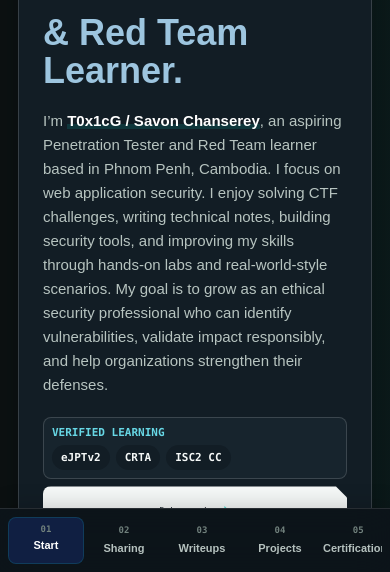
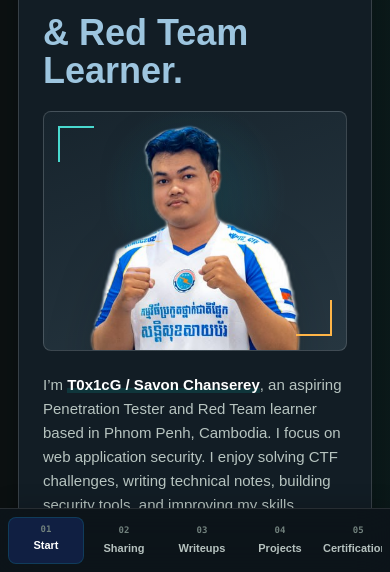
Before and after one commit to T0x1cG/T0x1cG.github.io, a plain HTML site: page index.html in a window 390 px wide. Shown: the part 272-844 px from the top of the page. Drawn offline with Linux system fonts and the light colour scheme; no server answers.

Commit message:
Add transparent portrait to homepage

```diff
--- a/clean-interface.css
+++ b/clean-interface.css
@@ -578,16 +578,29 @@ html[data-theme="dark"] .profile-copy h1 em,
 }
 
 .profile-copy{
-  display:flex;
-  flex-direction:column;
-  justify-content:center;
+  display:grid;
+  grid-template-columns:minmax(0,1.55fr) minmax(260px,.7fr);
+  grid-template-areas:
+    "kicker portrait"
+    "title portrait"
+    "summary portrait"
+    "proof portrait"
+    "actions portrait";
+  align-content:center;
+  align-items:start;
+  column-gap:clamp(28px,4vw,64px);
   width:100%;
   max-width:1180px;
   margin:0 auto;
   padding:clamp(26px,4vw,58px);
 }
 
+.profile-copy>.eyebrow{
+  grid-area:kicker;
+}
+
 .profile-copy h1{
+  grid-area:title;
   max-width:880px;
   margin:0 0 20px;
   font-size:clamp(44px,5.2vw,76px);
@@ -595,6 +608,7 @@ html[data-theme="dark"] .profile-copy h1 em,
 }
 
 .profile-copy .hero-summary{
+  grid-area:summary;
   max-width:760px;
   color:var(--clean-muted);
   font-size:clamp(16px,1.3vw,18px);
@@ -605,7 +619,60 @@ html[data-theme="dark"] .profile-copy h1 em,
   color:var(--clean-text);
 }
 
+.profile-portrait{
+  position:relative;
+  grid-area:portrait;
+  align-self:stretch;
+  min-height:clamp(480px,62vh,640px);
+  margin:0;
+  overflow:hidden;
+  border:1px solid var(--clean-line);
+  border-radius:calc(var(--clean-radius) - 4px);
+  background:
+    radial-gradient(circle at 50% 34%,rgba(22,163,184,.18),transparent 42%),
+    linear-gradient(160deg,var(--clean-panel-2),var(--clean-soft));
+  isolation:isolate;
+}
+
+.profile-portrait::before,
+.profile-portrait::after{
+  content:"";
+  position:absolute;
+  z-index:2;
+  width:34px;
+  height:34px;
+  pointer-events:none;
+}
+
+.profile-portrait::before{
+  top:14px;
+  left:14px;
+  border-top:2px solid var(--clean-accent);
+  border-left:2px solid var(--clean-accent);
+}
+
+.profile-portrait::after{
+  right:14px;
+  bottom:14px;
+  border-right:2px solid var(--clean-accent-2);
+  border-bottom:2px solid var(--clean-accent-2);
+}
+
+.profile-portrait img{
+  position:absolute;
+  bottom:0;
+  left:50%;
+  z-index:1;
+  display:block;
+  width:min(100%,354px);
+  max-width:none;
+  height:auto;
+  filter:drop-shadow(0 20px 24px rgba(2,8,13,.22));
+  transform:translateX(-50%);
+}
+
 .hero-proof{
+  grid-area:proof;
   display:flex;
   flex-wrap:wrap;
   gap:8px;
@@ -634,6 +701,7 @@ html[data-theme="dark"] .profile-copy h1 em,
 }
 
 .hero-actions{
+  grid-area:actions;
   display:flex;
   flex-wrap:wrap;
   gap:14px;
@@ -2301,10 +2369,31 @@ dialog::backdrop{
     width:52%;
   }
   .profile-copy{
+    grid-template-columns:minmax(0,1fr);
+    grid-template-areas:
+      "kicker"
+      "title"
+      "portrait"
+      "summary"
+      "proof"
+      "actions";
+    column-gap:0;
     padding:24px;
   }
   .profile-copy h1{
     font-size:clamp(36px,11vw,56px);
+  }
+  .profile-portrait{
+    align-self:auto;
+    width:100%;
+    height:280px;
+    min-height:280px;
+    margin:2px 0 22px;
+  }
+  .profile-portrait img{
+    top:10px;
+    bottom:auto;
+    width:250px;
   }
   .profile-dossier{
     display:block;
@@ -2420,6 +2509,13 @@ dialog::backdrop{
   }
   .profile-copy h1{
     font-size:36px;
+  }
+  .profile-portrait{
+    height:240px;
+    min-height:240px;
+  }
+  .profile-portrait img{
+    width:220px;
   }
   .profile-copy .hero-summary{
     font-size:15px;
--- a/index.html
+++ b/index.html
@@ -23,7 +23,7 @@
     <link rel="stylesheet" href="profile.css?v=20260716-home-profile-v3" />
     <link rel="stylesheet" href="trace-theme.css?v=20260717-writeup-taxonomy" />
     <link rel="stylesheet" href="caseboard-theme.css?v=20260717-htb-font-scale" />
-    <link rel="stylesheet" href="clean-interface.css?v=20260820-contact-icons" />
+    <link rel="stylesheet" href="clean-interface.css?v=20260820-portrait-hero" />
   </head>
   <body>
     <div class="grain" aria-hidden="true"></div>
@@ -66,6 +66,9 @@
           <div class="hero-copy profile-copy">
             <p class="eyebrow"><span class="pulse"></span> T0X1CG / OPERATOR PROFILE</p>
             <h1><span>Aspiring</span> <span>Penetration Tester</span><br /><em>&amp; Red Team Learner.</em></h1>
+            <figure class="profile-portrait">
+              <img src="assets/profile/savon-chanserey-cutout.png" alt="Savon Chanserey wearing a blue and white cybersecurity competition jersey" width="354" height="704" decoding="async" fetchpriority="high" />
+            </figure>
             <p class="hero-summary">I’m <strong>T0x1cG / Savon Chanserey</strong>, an aspiring Penetration Tester and Red Team learner based in Phnom Penh, Cambodia. I focus on web application security. I enjoy solving CTF challenges, writing technical notes, building security tools, and improving my skills through hands-on labs and real-world-style scenarios. My goal is to grow as an ethical security professional who can identify vulnerabilities, validate impact responsibly, and help organizations strengthen their defenses.</p>
             <div class="hero-proof" aria-label="Professional certifications">
               <span>VERIFIED LEARNING</span><b>eJPTv2</b><i>•</i><b>CRTA</b><i>•</i><b>ISC2 CC</b>
```
Also changed, not shown: assets/profile/savon-chanserey-cutout.png (added).
